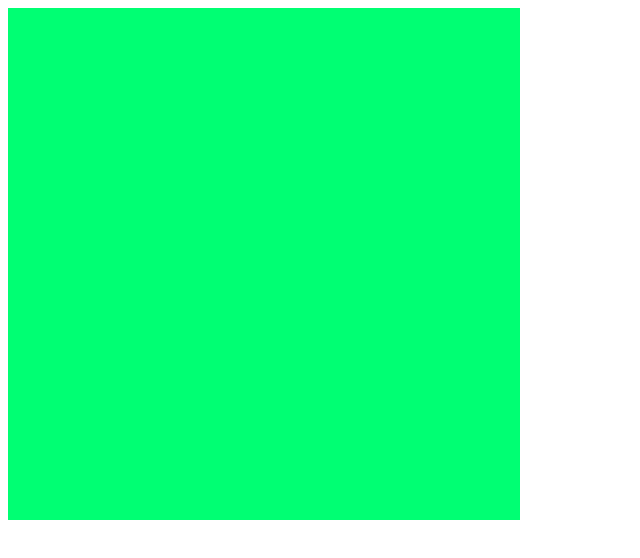
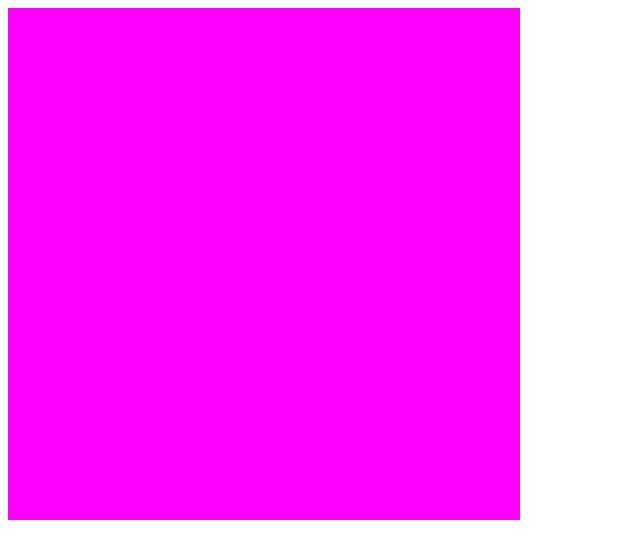
Before and after one commit to sebboatwright/SWE447, a plain HTML site: page Assignment-2/index.html in a window 1280 px wide. Shown: the whole page, without its empty margins (0-640 px from the left). Drawn offline with Linux system fonts and the light colour scheme.

Commit message:
fixed assignment 2 part 2

```diff
--- a/Assignment-2/index.html
+++ b/Assignment-2/index.html
@@ -2,8 +2,9 @@
 <html>
 <head>
   <script src="../Common/webgl-utils.js"></script>
+  <script src="clear.js"></script>
 </head>
 <body>
-  <canvas id="webgl-canvas" width="512" height="512" style="background-color: #00ff73"></canvas>
+  <canvas id="webgl-canvas" width="512" height="512" style="background-color: #0000FF"></canvas>
 </body>
 </html>
```
